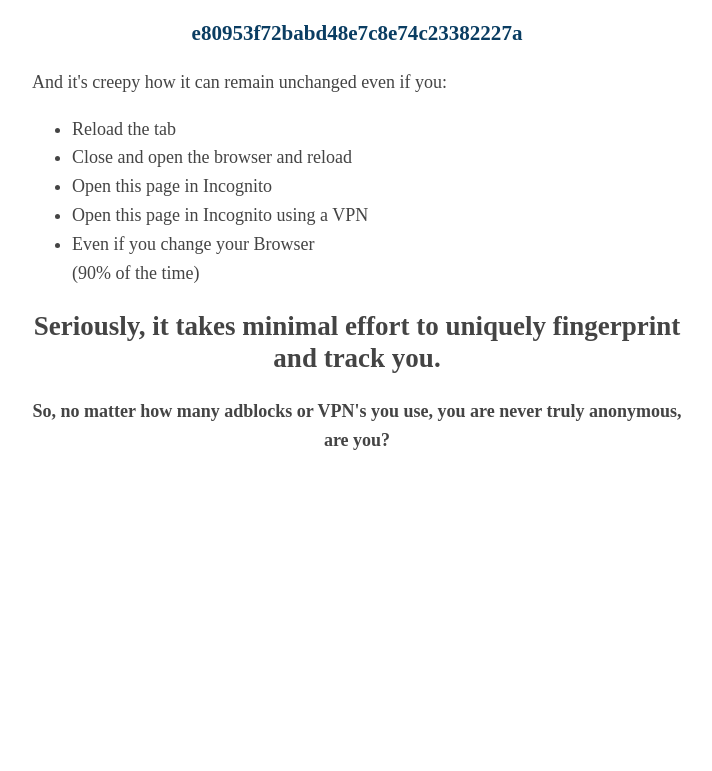
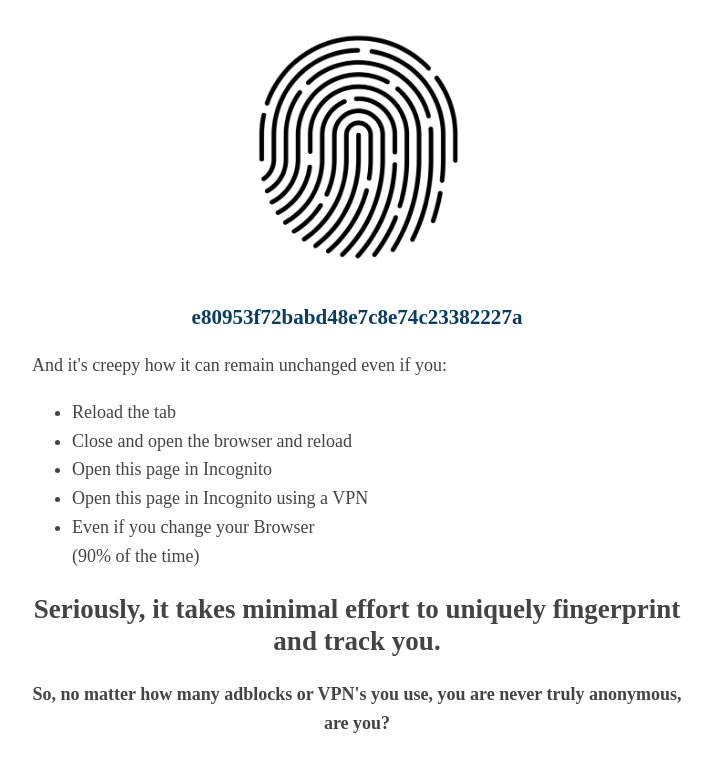
Before and after one commit to SohanChy/SohanChy.github.io, a plain HTML site: page fingerprint/fingerprint.html in a window 1280 px wide. Shown: the part 129-900 px from the top of the page, without its empty margins (283-995 px from the left). Before the commit the page ends 800 px from the top, so only its background shows below. Drawn offline with Linux system fonts and the light colour scheme.

Commit message:
Add image, move into folder

```diff
--- a/fingerprint.html
+++ b/fingerprint/fingerprint.html
@@ -75,6 +75,7 @@
 
     <div style="text-align: center;">
         <h1>Hi! <br /> <em>This</em> is your online fingerprint.</h1>
+        <img style="max-width: 35%;" src="fp.png" />
         <h3><strong id='fp' style="color:#0a3d62"></strong></h3>
     </div>
     <aside>And it's creepy how it can remain unchanged even if you:</aside>
```
Also changed, not shown: fingerprint/fp.min.js (renamed from fp.min.js), fingerprint/fp.png (added).
